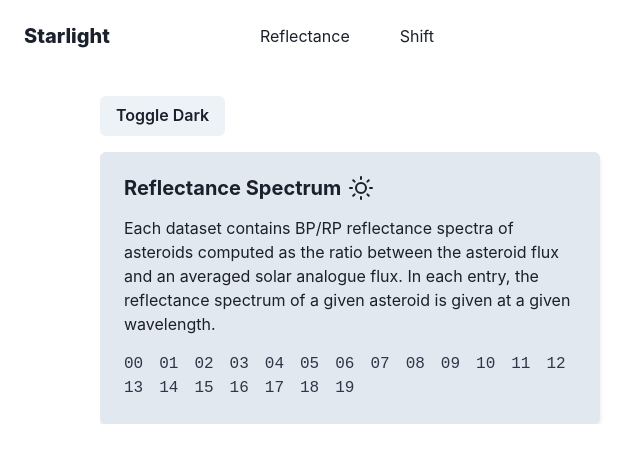
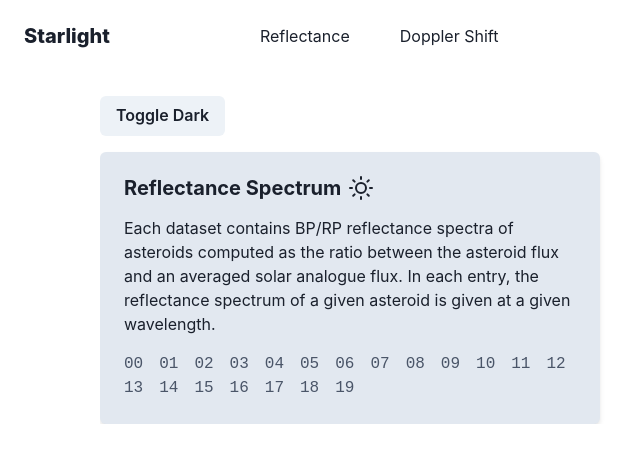
Before and after one commit to karthikbadam/starlight, a Next.js app: page / in a window 1280 px wide. Shown: the top 462 px of the page, without its empty margins (0-640 px from the left). Built offline with nearby package versions, Linux system fonts and the light colour scheme.

Commit message:
semantic tokens for color modes

```diff
--- a/components/Card.tsx
+++ b/components/Card.tsx
@@ -1,27 +1,24 @@
-
-import { Flex, Heading, Link, Stack, Text, useColorModeValue } from '@chakra-ui/react'
+import { Flex, Heading, Link, Stack, Text } from '@chakra-ui/react'
 import React from 'react'
 
-type NavItemProps = {
+type Link = {
+  href: string
+  text: string
+}
+interface NavItemProps {
   text: string
   description?: string
   active?: boolean
-  options: Array<{
-    href: string
-    text: string
-  }>
+  options: Array<Link>
   Icon?: React.ReactNode
 }
 
 const Card = ({ text, description, active, options, Icon }: NavItemProps) => {
-  const color = useColorModeValue('gray.700', 'gray.200')
-  const bg = useColorModeValue('gray.200', 'gray.700')
-
   return (
     <Stack
       direction="column"
       spacing={4}
-      bg={bg}
+      bg="background"
       rounded="md"
       maxW={500}
       p={6}
@@ -34,11 +31,10 @@ const Card = ({ text, description, active, options, Icon }: NavItemProps) => {
       <Text>{description}</Text>
       <Flex
         columnGap={4}
-        w="100%"
         wrap="wrap"
         fontSize="16px"
         fontFamily="monospace"
-        color={color}
+        color="subtle"
       >
         {options.map(({ href, text }) => (
           <Link key={`o-${text}`} href={href}>
--- a/components/Page.tsx
+++ b/components/Page.tsx
@@ -1,4 +1,4 @@
-import { Box, Heading, Stack, useColorModeValue } from '@chakra-ui/react'
+import { Box, Heading, Stack } from '@chakra-ui/react'
 import Link from 'next/link'
 import React from 'react'
 
@@ -8,19 +8,18 @@ type NavItemProps = {
   active?: boolean
 }
 
-type Props = {
+interface Props {
   navOptions: Array<NavItemProps>
   children?: React.ReactNode
 }
 
 const NavItem = ({ text, href, active }: NavItemProps) => {
-  const color = useColorModeValue('gray.600', 'gray.400')
   return (
     <Link href={href}>
       <Box
         cursor="pointer"
         _hover={{
-          color,
+          color: 'subtle',
         }}
       >
         {text}
--- a/pages/_app.tsx
+++ b/pages/_app.tsx
@@ -11,7 +11,7 @@ const NAV_OPTIONS = [
     active: false,
   },
   {
-    text: 'Shift',
+    text: 'Doppler Shift',
     href: '/shift',
     active: false,
   },
--- a/theme/index.ts
+++ b/theme/index.ts
@@ -3,6 +3,18 @@ import { extendTheme } from '@chakra-ui/react'
 const theme = extendTheme({
   initialColorMode: 'dark',
   useSystemColorMode: false,
+  semanticTokens: {
+    colors: {
+      background: {
+        default: 'gray.200',
+        _dark: 'gray.700',
+      },
+      subtle: {
+        default: 'gray.600',
+        _dark: 'gray.400',
+      }
+    },
+  },
 })
 
 export default theme
```
